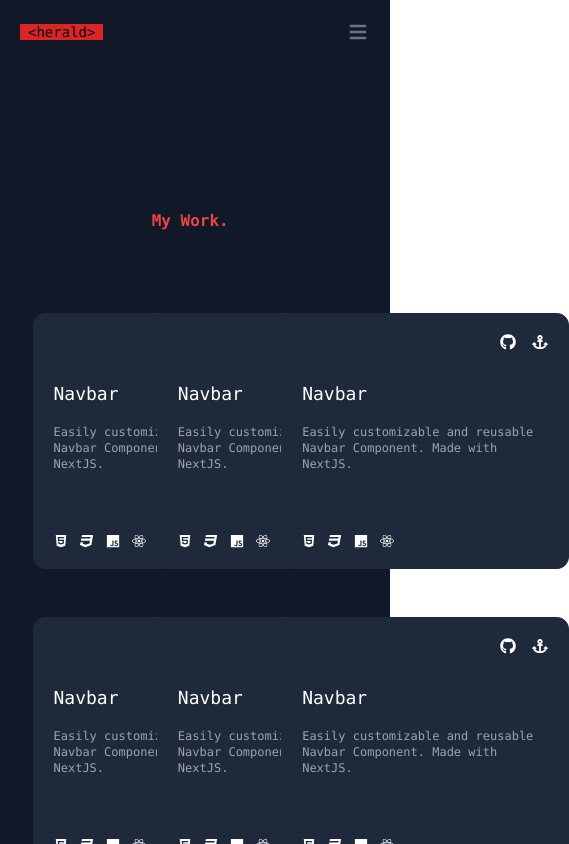
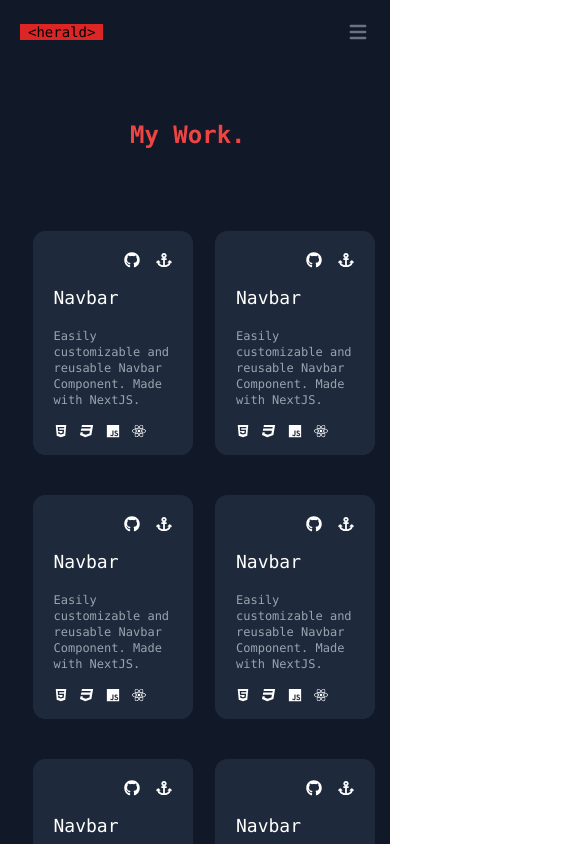
Before and after one commit to RadZ3000/personal-website, a Next.js app: page /work in a window 390 px wide. Shown: the top 844 px of the page, 569 px wide, since content can reach past the window. Built offline with nearby package versions, Linux system fonts and the light colour scheme; a web font is replaced by a local one.

Commit message:
work.tsx responsive edit

```diff
--- a/pages/about.tsx
+++ b/pages/about.tsx
@@ -9,7 +9,7 @@ const About = () => {
 
       <div id="intro" className="flex flex-col md:flex-row lg:flex-row items-center gap-x-12 w-full lg:w-5/6 px-12 h-screen">
         <div className="w-full lg:w-1/2 lg:text-justify">
-          <h1 className="lg:text-xl xl:text-3xl xl:leading-snug font-bold text-red-500 w-fit ml-12">
+          <h1 className="text-2xl md:text-2xl lg:text-3xl xl:text-3xl xl:leading-snug font-bold text-red-500 w-fit ml-12">
             <code>
               <TypeAnimation
                 sequence={[
--- a/pages/index.tsx
+++ b/pages/index.tsx
@@ -8,7 +8,7 @@ const Home: NextPage = () => {
     <div id="home" className="page">
 
       <div id="intro" className="flex flex-col justify-center items-center w-5/6 md:items-start md:w-2/3 lg:w-2/3 gap-y-10 sm:gap-y-14 h-screen">
-        <p className="text-lg md:text-lg text-red-400">Hello, my name is</p>
+        <p className="text-xl md:text-lg text-red-400">Hello, my name is</p>
         <h1 className="text-4xl sm:text-5xl md:text-5xl lg:text-7xl xl:text-7xl xl:leading-snug font-extrabold bg-white text-black w-max px-3"><code><span className="text-red-700">&lt;</span>HERALD ADOWEI<span className="text-red-700">&gt;</span></code></h1>
         <h1 className="text-2xl sm:text-4xl md:text-4xl lg:text-5xl xl:text-6xl xl:leading-snug font-extrabold bg-gray-900 text-red-500 w-max">
           <code>
--- a/pages/work.tsx
+++ b/pages/work.tsx
@@ -14,9 +14,9 @@ const Work = () => {
     return (
         <div id="work" className="page">
 
-            <div id="intro" className="flex flex-col gap-y-20 justify-center items-center w-5/6 h-screen">
+            <div id="intro" className="flex flex-col gap-y-20 justify-center items-center w-5/6 h-full lg:h-screen">
 
-                <h1 className="lg:text-xl xl:text-3xl xl:leading-snug font-bold text-red-500 w-fit">
+                <h1 className="text-2xl md:text-2xl lg:text-3xl xl:text-3xl xl:leading-snug font-bold text-red-500 w-fit">
                     <code>
                         <TypeAnimation
                             sequence={[
@@ -26,7 +26,7 @@ const Work = () => {
                     </code>
                 </h1>
 
-                <div className="grid grid-rows-2 gap-12 grid-cols-3">
+                <div className="grid grid-rows-3 grid-cols-2 gap-10 md:grid-rows-2 md:grid-cols-3 md:gap-12 lg:grid-rows-2 lg:grid-cols-3 lg:gap-12">
 
                     <div className="translate container">
                         <div className="flex flex-row justify-end gap-x-4 content-center h-1/6">
--- a/styles/globals.css
+++ b/styles/globals.css
@@ -13,7 +13,7 @@
         @apply hover:-translate-y-2.5
     }
     .container {
-        @apply flex flex-col gap-y-4 content-center bg-slate-800 border-slate-800 border rounded-xl w-72 h-64 p-5
+        @apply flex flex-col gap-y-4 content-center bg-slate-800 border-slate-800 border rounded-xl p-5 w-40 h-56 md:w-56 lg:w-64 lg:h-60 xl:w-72 xl:h-64
     }
     .hover {
         @apply hover:text-red-400 duration-500
```
